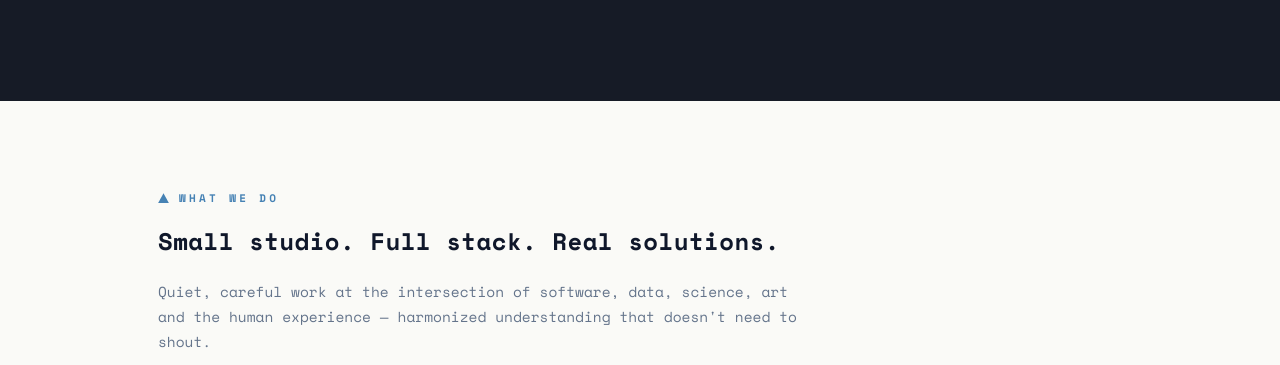
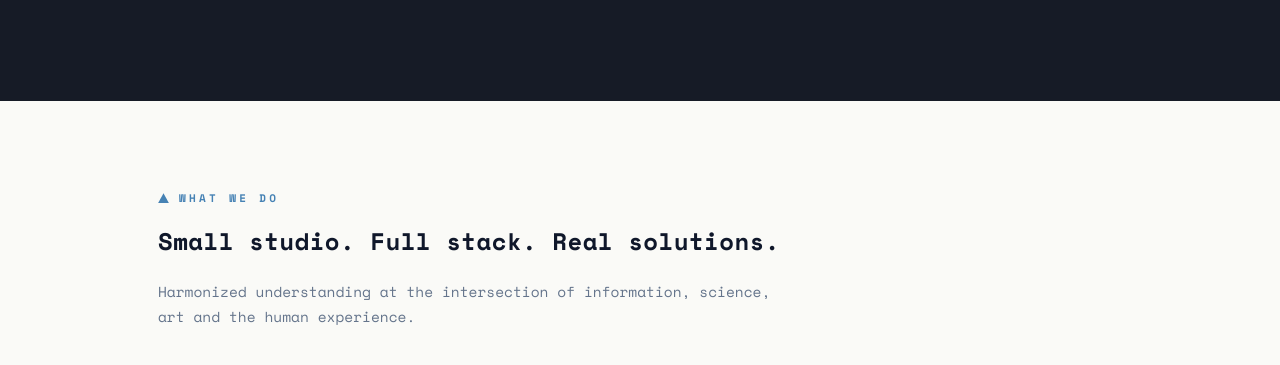
Before and after one commit to juliachandler/tacitcreatives, a plain HTML site: page index.html in a window 1280 px wide. Shown: the part 435-800 px from the top of the page. Drawn offline with Linux system fonts and the light colour scheme.

Commit message:
Add files via upload

```diff
--- a/index.html
+++ b/index.html
@@ -156,7 +156,7 @@
   <div class="wrap">
     <div class="kicker">What we do</div>
     <h2>Small studio. Full stack. Real solutions.</h2>
-    <p class="intro">Quiet, careful work at the intersection of software, data, science, art and the human experience — harmonized understanding that doesn't need to shout.</p>
+    <p class="intro">Harmonized understanding at the intersection of information, science, art and the human experience.</p>
     <div class="cols">
       <div class="col">
         <div class="rule"></div>
```
